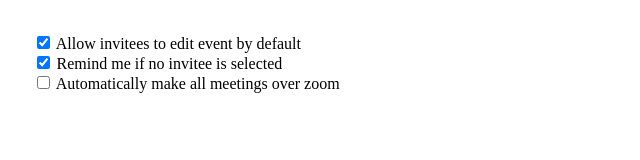
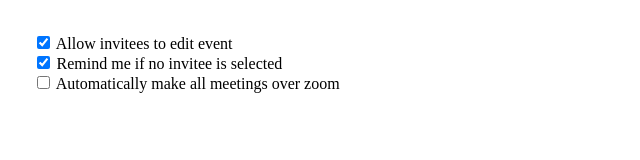
Before and after one commit to codemonkeycxy/gmate, a browser extension: page options.html in a window 1280 px wide. Shown: the full height of the page, 0-640 px from the left. Drawn offline with Linux system fonts and the light colour scheme.

Commit message:
update feature toggle wording

```diff
--- a/options.html
+++ b/options.html
@@ -14,7 +14,7 @@
 
 <label>
     <input type="checkbox" id="allow-guest-modify-event">
-    Allow invitees to edit event by default
+    Allow invitees to edit event
 </label>
 </br>
 
```
Also changed, not shown: manifest.json.
